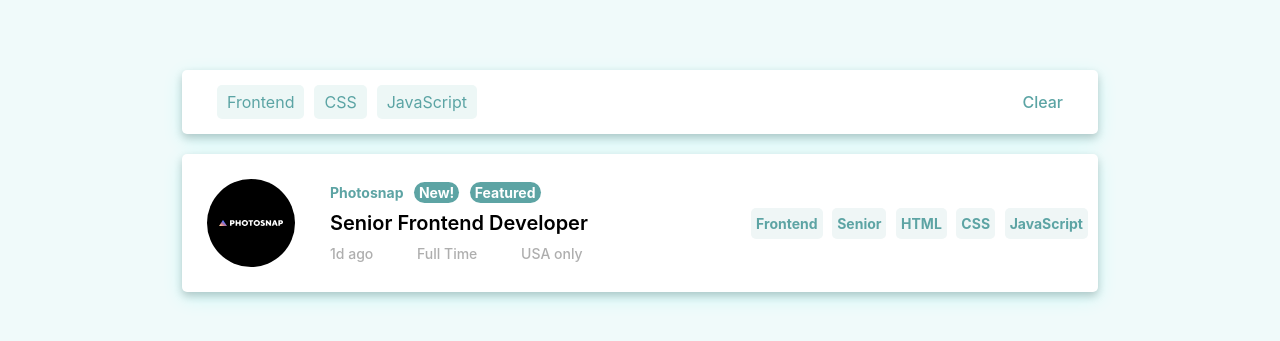
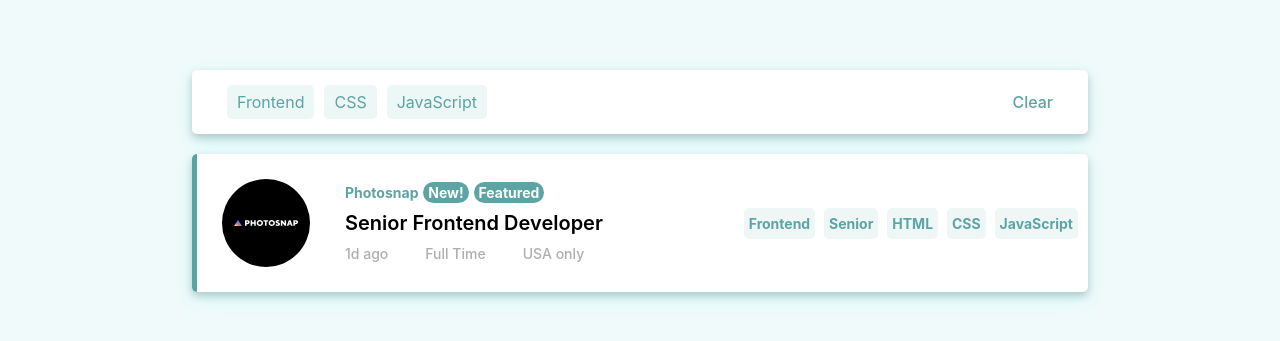
Before and after one commit to zafarinabil/job-filter, a React (Vite) app: page / in a window 1280 px wide. Shown: the part 219-560 px from the top of the page. Built offline with nearby package versions, Linux system fonts and the light colour scheme.

Commit message:
Featured border on cards

```diff
--- a/src/App.css
+++ b/src/App.css
@@ -1,6 +1,7 @@
 * {
 	padding: 0;
 	margin: 0;
+	box-sizing: border-box;
 }
 
 body {
--- a/src/Card.css
+++ b/src/Card.css
@@ -6,6 +6,8 @@
 	padding: 10px;
 	border-radius: 5px;
 	box-shadow: 0 4px 8px 0 rgba(0, 0, 0, 0.2), 0 6px 20px 0 rgba(0, 255, 247, 0.142);
+	border-left: 5px solid;
+	border-left-color: hsl(180, 29%, 50%);
 }
 
 .card img {
```
